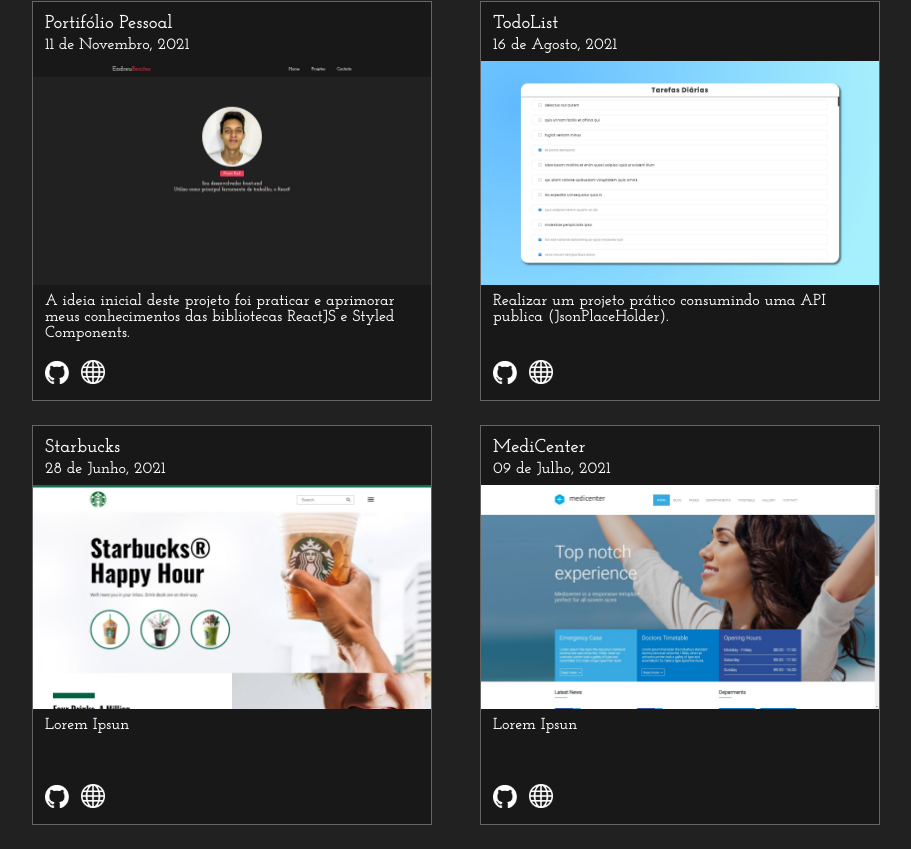
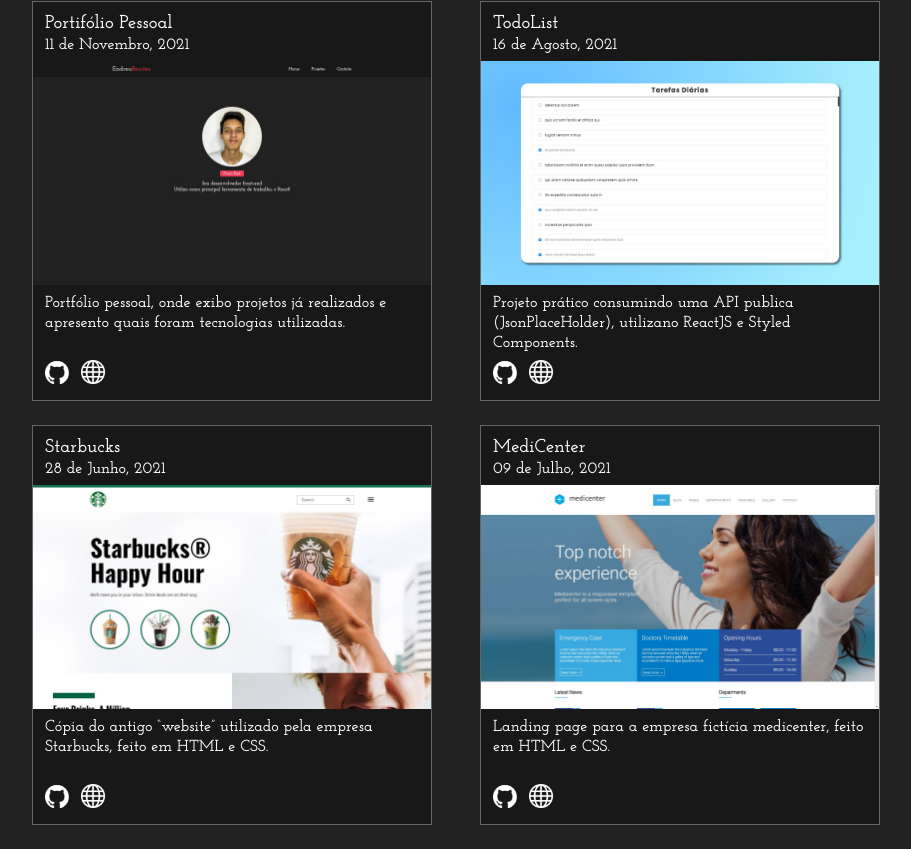
Before and after one commit to endreumrb/portfolio2v, a React (Create React App) app: page /projetos in a window 1280 px wide. Shown: the part 639-1488 px from the top of the page, without its empty margins (160-1071 px from the left). Built offline with nearby package versions, Linux system fonts and the light colour scheme.

Commit message:
Adjust project description

```diff
--- a/public/index.html
+++ b/public/index.html
@@ -4,7 +4,7 @@
   <meta charset="UTF-8">
   <meta http-equiv="X-UA-Compatible" content="IE=edge">
   <meta name="viewport" content="width=device-width, initial-scale=1.0">
-  <title>Endreu Benites - Portifólio</title>
+  <title>Endreu Benites - Portfólio</title>
 </head>
 <body>
   <div id="root"></div>
--- a/src/Assets/script/projetos.js
+++ b/src/Assets/script/projetos.js
@@ -10,8 +10,7 @@
         titulo: 'UPixels HUB',
         data: '21 de Setembro, 2021',
         imagem_preview: uPixels_Img,
-        sobre: 'A ideia inicial deste projeto foi praticar e aprimorar meus conhecimentos das bibliotecas ReactJS e Styled Components.',
-        link_github: '',
+        sobre: 'Projeto desenvolvido junto a equipe da UnitGames, se trata de um “website” que auxilia jogadores de CS:GO, onde tive contato com tecnologias frontend e backend.',
         link_preview: 'https://app.unitgames.com.br/'
     },
     {
@@ -26,7 +25,7 @@
         titulo: 'Portifólio Pessoal',
         data: '11 de Novembro, 2021',
         imagem_preview: portifolio_Img,
-        sobre: 'A ideia inicial deste projeto foi praticar e aprimorar meus conhecimentos das bibliotecas ReactJS e Styled Components.',
+        sobre: 'Portfólio pessoal, onde exibo projetos já realizados e apresento quais foram tecnologias utilizadas.',
         link_github: 'https://github.com/endreumrb/portfolio2v',
         link_preview: 'https://endreubenites.com'
     },
@@ -34,7 +33,7 @@
         titulo: 'TodoList',
         data: '16 de Agosto, 2021',
         imagem_preview: todoList_Img,
-        sobre: 'Realizar um projeto prático consumindo uma API publica (JsonPlaceHolder).',
+        sobre: 'Projeto prático consumindo uma API publica (JsonPlaceHolder), utilizano ReactJS e Styled Components.',
         link_github: 'https://github.com/endreumrb/TodoList-ReactJS',
         link_preview: 'https://todolist-endreubenites.netlify.app'
     },
@@ -42,7 +41,7 @@
         titulo: 'Starbucks',
         data: '28 de Junho, 2021',
         imagem_preview: starbucks_Img,
-        sobre: 'Lorem Ipsun',
+        sobre: 'Cópia do antigo “website” utilizado pela empresa Starbucks, feito em HTML e CSS.',
         link_github: 'https://github.com/endreumrb/starbucks-copy',
         link_preview: 'https://starbucks-endreubenites.netlify.app'
     },
@@ -50,7 +49,7 @@
         titulo: 'MediCenter',
         data: '09 de Julho, 2021',
         imagem_preview: medicenter_Img,
-        sobre: 'Lorem Ipsun',
+        sobre: 'Landing page para a empresa fictícia medicenter, feito em HTML e CSS.',
         link_github: 'https://github.com/endreumrb/medicenter',
         link_preview: 'https://medicenter-endreubenites.netlify.app'
     }
--- a/src/Pages/Projects/styles.js
+++ b/src/Pages/Projects/styles.js
@@ -70,20 +70,27 @@
 
   p {
     margin: .5rem 0 0 .75rem;
+    line-height: 1.25rem;
   }
 `
 
 export const ImagemPreview = styled.img`
   width: 100%;
+
+
 `
 
 export const SocialMedia = styled.div`
-
   margin-top: auto;
 
   img {
     width: 24px;
     margin-left: 0.75rem;
+    transition: all .5s;
+
+    :hover {
+      transform: scale(1.25);
+    }
   }
 
 `
```
